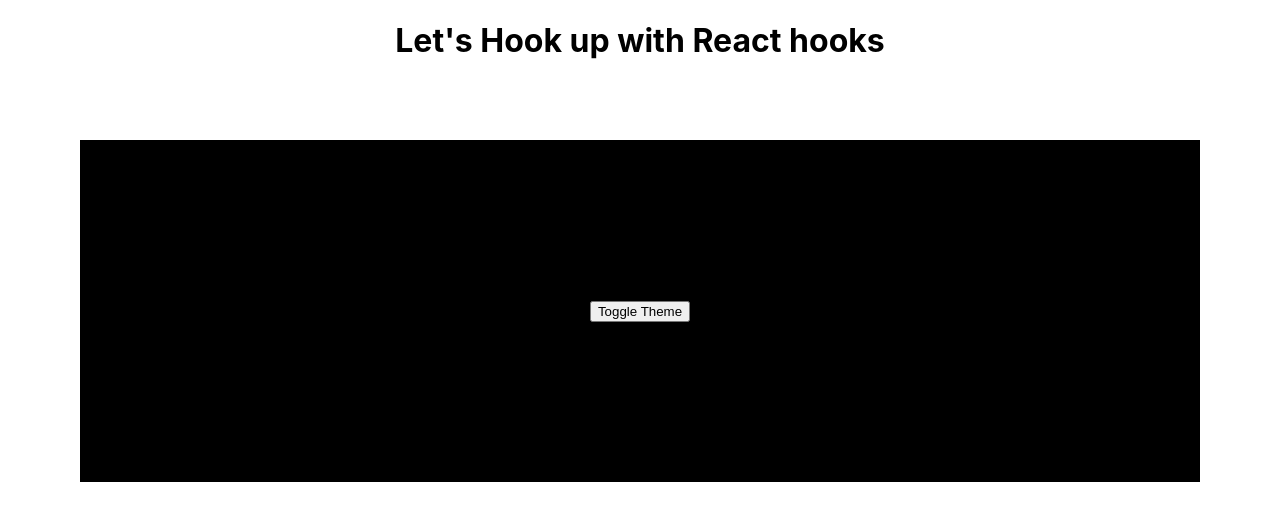
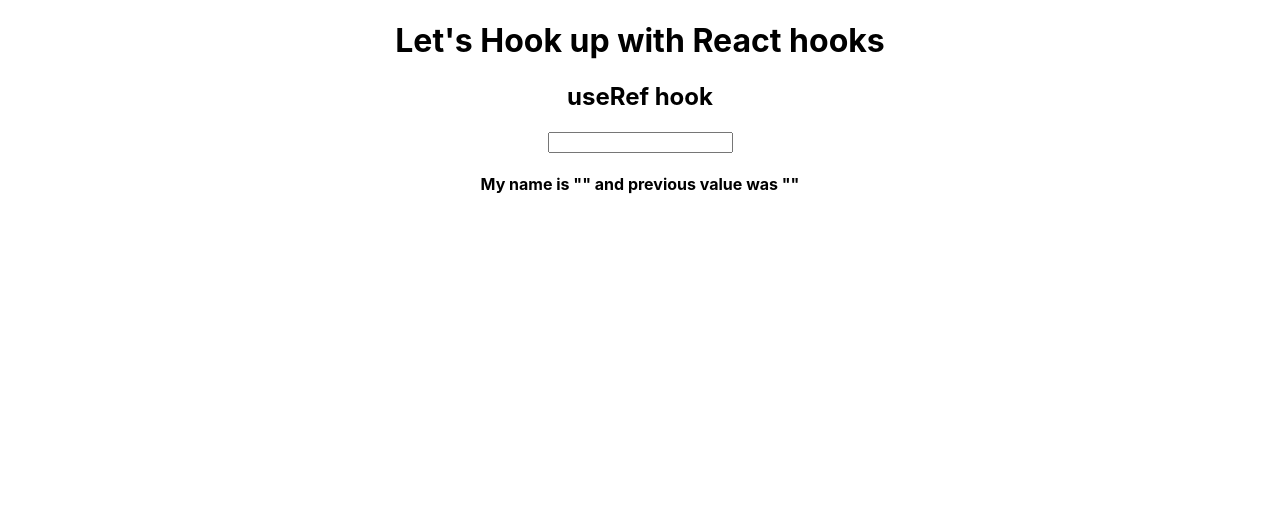
Before and after one commit to noman318/react-hooks, a React (Create React App) app: page / in a window 1280 px wide. Shown: the top 520 px of the page. Built offline with nearby package versions, Linux system fonts and the light colour scheme.

Commit message:
useRef done

```diff
--- a/src/App.js
+++ b/src/App.js
@@ -3,6 +3,7 @@
 import "./App.css";
 import { Context } from "./hooks/Context";
 import { Effect } from "./hooks/Effect";
+import { Ref } from "./hooks/Ref";
 import { State } from "./hooks/State";
 import { ThemeProvider } from "./ThemeContext";
 
@@ -12,9 +13,10 @@
       <h1>Let's Hook up with React hooks</h1>
       {/* <State /> */}
       {/* <Effect /> */}
-      <ThemeProvider>
+      {/* <ThemeProvider>
         <Context />
-      </ThemeProvider>
+      </ThemeProvider> */}
+      <Ref />
     </div>
   );
 }
--- /dev/null
+++ b/src/hooks/Ref.js
@@ -0,0 +1,37 @@
+/* eslint-disable no-unused-vars */
+import React, { useState, useEffect, useRef } from "react";
+
+export const Ref = () => {
+  const [name, setName] = useState("");
+  const prevName = useRef("");
+  //   const inputRef = useRef();
+  //   const renderCount = useRef(0);
+  //   useEffect(() => {
+  //     renderCount.current = renderCount.current + 1;
+  //   });
+  // ref can be used to store value of previous state
+  //   function focus() {
+  //     console.log(inputRef.current);
+  //     inputRef.current.focus();
+  //   }
+  useEffect(() => {
+    prevName.current = name;
+  }, [name]);
+  // we are saving the previous value of name variable without even re-rendering the components
+  return (
+    <div>
+      <h2>useRef hook</h2>
+      <input
+        // ref={inputRef}
+        type="text"
+        value={name}
+        onChange={(e) => setName(e.target.value)}
+      />
+      <h4>
+        My name is "{name}" and previous value was "{prevName.current}"
+      </h4>
+      {/* <p>No. of times rendered {renderCount.current}</p> */}
+      {/* <button onClick={focus}>Focus</button> */}
+    </div>
+  );
+};
```
